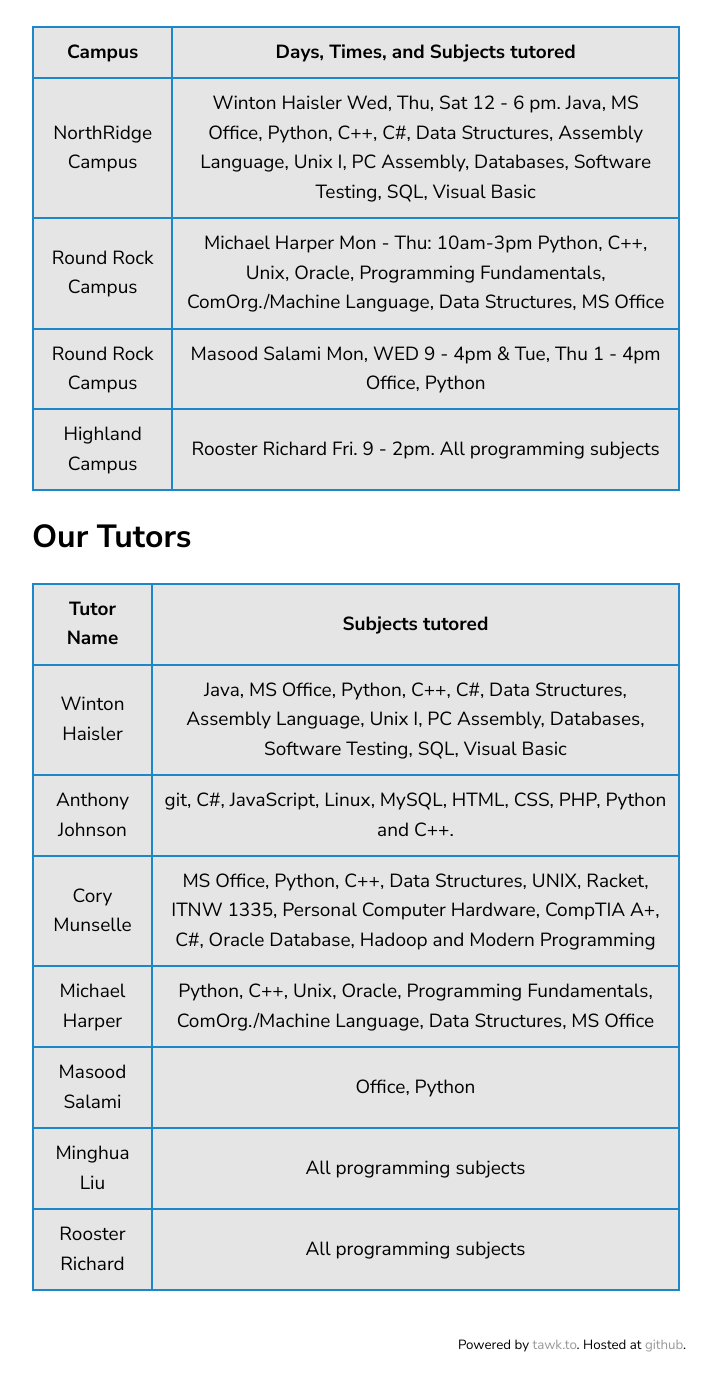
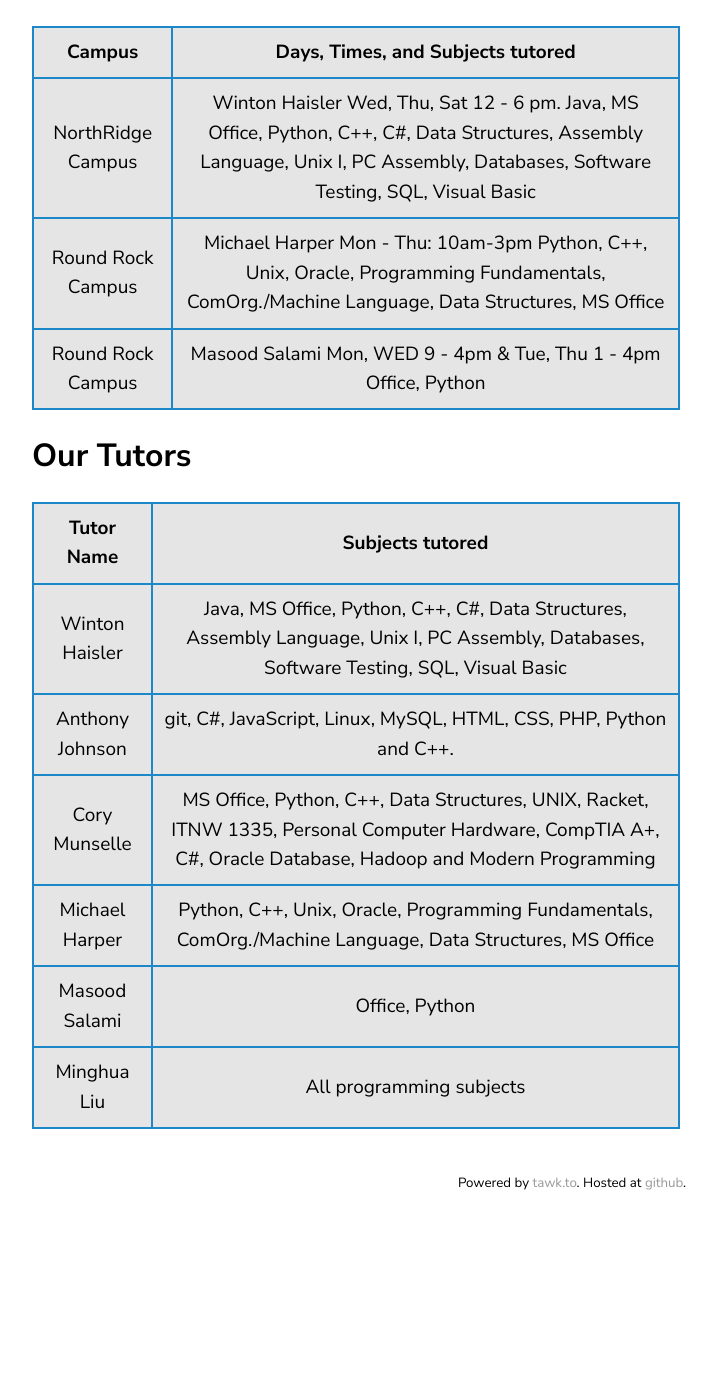
Before and after one commit to roosterrichard/acctutor, a Jekyll site: the page built from index.md, in a window 1280 px wide and 1400 px high, scrolled down 1516 px. Shown: the top 1391 px of the window, without its empty margins (68-785 px from the left). Built offline with Jekyll 4.4.1, drawn with Linux system fonts in a browser that asks for light colours; our own code applies the rules of GitHub Pages for plain Markdown files; after the commit the page ends 2755 px from its top, so only the background shows below that.

Commit message:
Update index.md

```diff
--- a/index.md
+++ b/index.md
@@ -30,7 +30,7 @@ This is a first come first serve system where the average wait time is < 3 minut
 <tr><td>NorthRidge Campus</td><td>Winton Haisler Wed, Thu, Sat 12 - 6 pm.  Java, MS Office, Python, C++, C#, Data Structures, Assembly Language, Unix I, PC Assembly, Databases, Software Testing, SQL, Visual Basic</td></tr>
 <tr><td>Round Rock Campus</td><td>Michael Harper Mon - Thu: 10am-3pm Python, C++, Unix, Oracle, Programming Fundamentals, ComOrg./Machine Language, Data Structures, MS Office</td></tr>
 <tr><td>Round Rock Campus</td><td>Masood Salami Mon, WED 9 - 4pm & Tue, Thu 1 - 4pm  Office, Python</td></tr>
-<tr><td>Highland Campus</td><td>Rooster Richard Fri. 9 - 2pm. All programming subjects</td></tr>
+
 
 </table>
 
@@ -46,5 +46,5 @@ This is a first come first serve system where the average wait time is < 3 minut
 <tr><td>Michael Harper</td><td>Python, C++, Unix, Oracle, Programming Fundamentals, ComOrg./Machine Language, Data Structures, MS Office</td></tr>
 <tr><td>Masood Salami</td><td>Office, Python</td></tr>
 <tr><td>Minghua Liu</td><td>All programming subjects</td></tr>
-<tr><td>Rooster Richard</td><td>All programming subjects</td></tr>
+
 </table>
```
